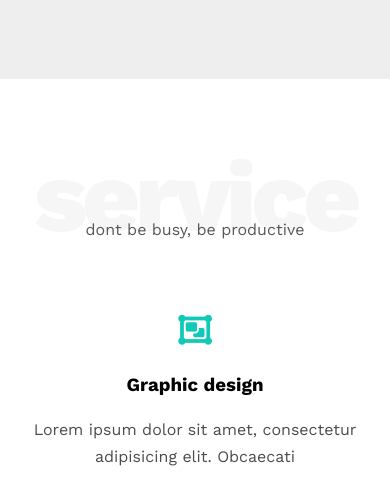
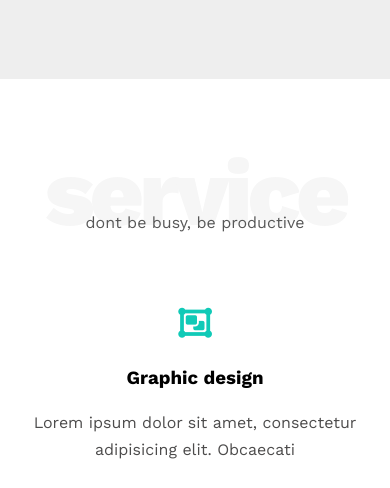
Before and after one commit to Abbas64Ahmed/first-templeat, a plain HTML site: page index.html in a window 390 px wide. Shown: the part 1420-1908 px from the top of the page. Drawn offline with nearby package versions, Linux system fonts and the light colour scheme.

Commit message:
fix the responsive

```diff
--- a/css/leon.css
+++ b/css/leon.css
@@ -41,7 +41,7 @@ html {
 .heders-font {
     margin: 0;
     font-weight: 800;
-    font-size: 100px;
+    font-size: 94px;
     color: #F6F6F6;
     text-align: center;
     letter-spacing: -5px;
```
